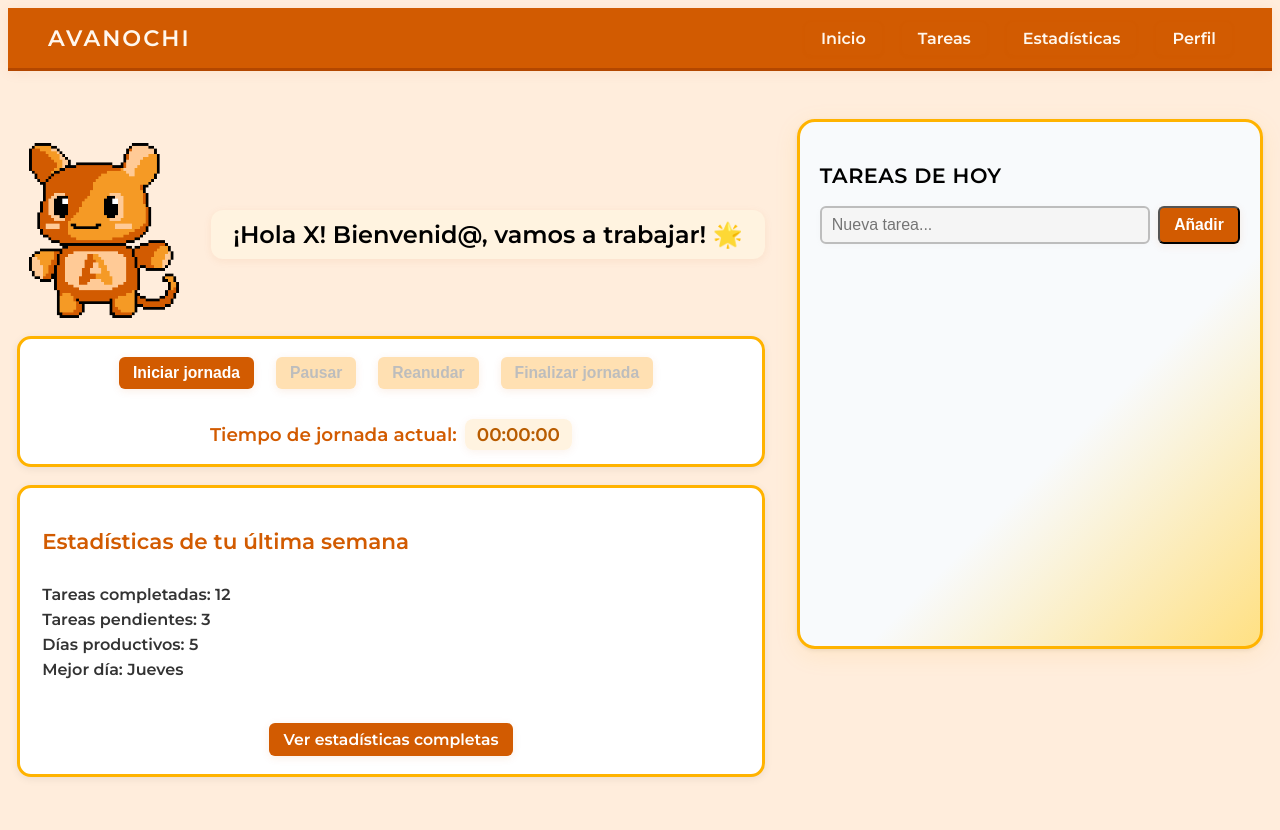
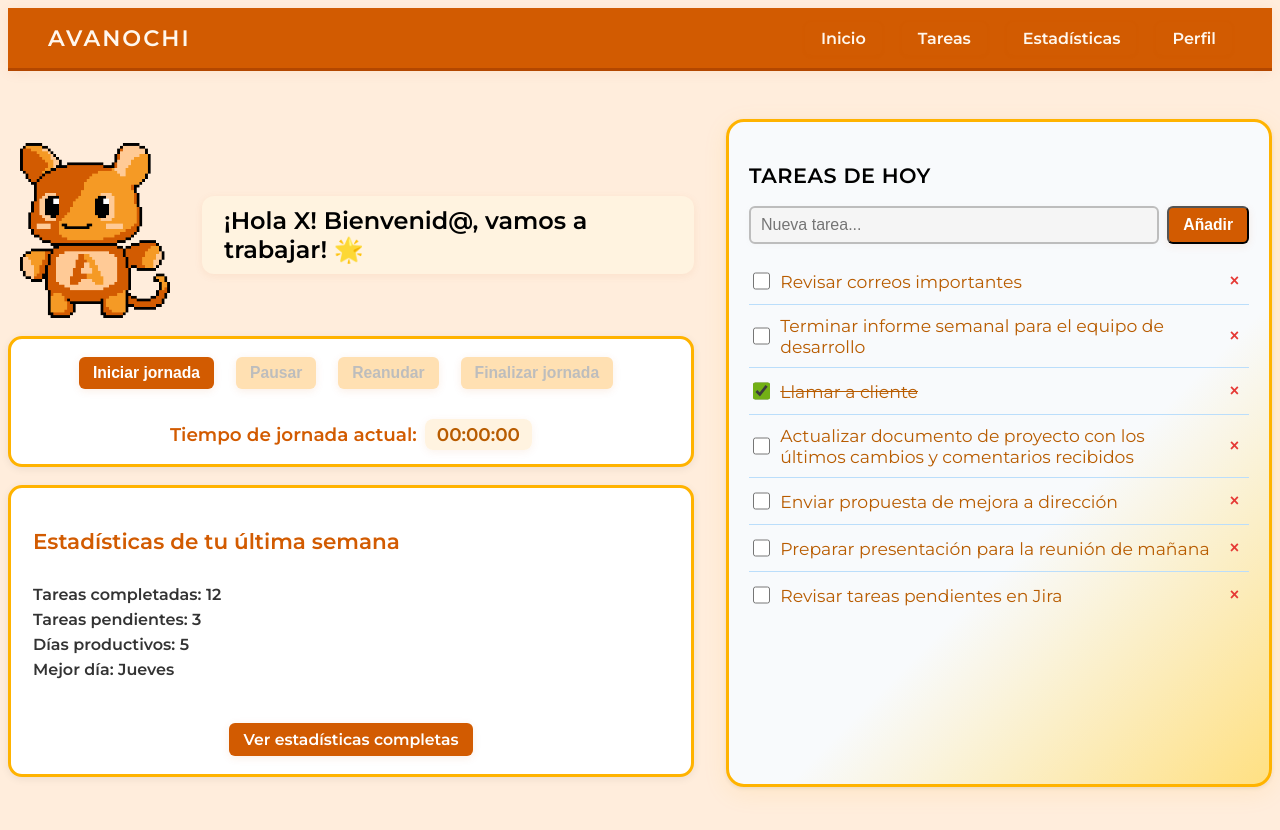
Before and after one commit to Avanochi-project/AVANOCHI, an Angular app in the folder avanochi/web-app/avanochi-frontend/: page / in a window 1280 px wide. Shown: the top 830 px of the page. Built offline with nearby package versions, Linux system fonts and the light colour scheme.

Commit message:
Mejoras en tareas: botón borrar, scroll y layout

```diff
--- a/avanochi/web-app/avanochi-frontend/src/app/tasks-today/tasks-today.css
+++ b/avanochi/web-app/avanochi-frontend/src/app/tasks-today/tasks-today.css
@@ -172,6 +172,9 @@
 .task-card { /* Usa el CSS global para mantener el diseño */ }
 /* --- Modern Reset para el bloque de tareas de hoy (igual que ayer) --- */
 .task-card-today {
+	flex: 1;
+	align-self: stretch;
+	min-height: 480px;
 	background: linear-gradient(135deg, #f8fafc 60%, #ffe082 100%) !important;
 	color: #b85c00 !important;
 	border: 3px solid #ffb300 !important;
@@ -180,45 +183,36 @@
 	justify-content: flex-start;
 	padding: 24px 20px 20px 20px;
 	border-radius: 18px;
-	width: 420px;
-	min-width: 420px;
-	max-width: 420px;
-	height: 480px;
+		width: 500px;
+		min-width: 500px;
+		max-width: 500px;
+		flex: 1 1 0;
+		min-height: 480px;
 	overflow: hidden;
 	box-shadow: 0 6px 24px rgba(255,179,0,0.10), 0 1.5px 4px rgba(0,0,0,0.08);
 }
+
 .task-card-today .delete-btn {
-		background: #ff5252;
-		border: none;
-		border-radius: 50%;
-		width: 32px;
-		height: 32px;
-		display: flex;
-		align-items: center;
-		justify-content: center;
-		cursor: pointer;
-		margin-left: 8px;
-		transition: background 0.2s, box-shadow 0.2s, transform 0.2s;
-		box-shadow: 0 2px 8px rgba(255,82,82,0.10);
+	background: transparent;
+	border: none;
+	color: #d32f2f;
+	font-size: 1.3rem;
+	cursor: pointer;
+	padding: 2px 8px;
+	margin-left: 8px;
+	border-radius: 4px;
+	transition: background 0.2s, color 0.2s;
+	outline: none;
 }
 .task-card-today .delete-btn:hover {
-		background: #b71c1c;
-		transform: scale(1.15);
-		box-shadow: 0 0 0 4px rgba(183,28,28,0.18), 0 4px 16px rgba(183,28,28,0.18);
+	background: #ffeaea;
+	color: #b71c1c;
 }
-.task-card-today .delete-x {
-	color: #fff;
-	font-size: 2rem;
-	font-weight: bold;
-	line-height: 1;
-	pointer-events: none;
-	user-select: none;
-	display: flex;
-	align-items: center;
-	justify-content: center;
-	width: 100%;
-	height: 100%;
+.task-card-today .delete-btn:active {
+	background: #ffd6d6;
+	color: #b71c1c;
 }
+
 .task-card-today h2 {
 	font-size: 1.3rem;
 	color: #000 !important;
@@ -279,8 +273,9 @@
 	padding: 0;
 	margin: 0;
 	width: 100%;
+	flex: 1 1 auto;
+	min-height: 0;
 	overflow-y: auto;
-	max-height: 320px;
 	display: flex;
 	flex-direction: column;
 	align-items: stretch;
@@ -315,10 +310,11 @@
 	background: none;
 	color: #e53935;
 	border: none;
-	font-size: 1.1rem;
-	border-radius: 50%;
-	transition: background 0.2s, color 0.2s;
-}
+		font-size: 1rem;
+		font-weight: bold;
+		line-height: 1;
+		box-shadow: none;
+		transition: background 0.2s, color 0.2s;
 .task-card-today button[aria-label]:hover,
 .task-card-today button[ng-reflect-ng-click]:hover {
 	background: #ffebee;
--- a/avanochi/web-app/avanochi-frontend/src/app/tasks-today/tasks-today.html
+++ b/avanochi/web-app/avanochi-frontend/src/app/tasks-today/tasks-today.html
@@ -41,9 +41,7 @@
       <li *ngFor="let task of tasks(); let i = index">
         <input type="checkbox" [checked]="task.done" (change)="toggleDone(i)" />
         <span [style.textDecoration]="task.done ? 'line-through' : 'none'">{{ task.title }}</span>
-        <button class="delete-btn" (click)="deleteTask(i)" aria-label="Eliminar tarea">
-          <span class="delete-x">×</span>
-        </button>
+  <button class="delete-btn" (click)="deleteTask(i)" aria-label="Eliminar tarea">×</button>
       </li>
     </ul>
   </div>
--- a/avanochi/web-app/avanochi-frontend/src/app/tasks-today/tasks-today.ts
+++ b/avanochi/web-app/avanochi-frontend/src/app/tasks-today/tasks-today.ts
@@ -70,7 +70,15 @@ export class TasksToday {
     if (this.timerInterval) clearInterval(this.timerInterval);
     this.timerInterval = null;
   }
-  tasks = signal<Task[]>([]);
+  tasks = signal<Task[]>([
+    { title: 'Revisar correos importantes', done: false },
+    { title: 'Terminar informe semanal para el equipo de desarrollo', done: false },
+    { title: 'Llamar a cliente', done: true },
+    { title: 'Actualizar documento de proyecto con los últimos cambios y comentarios recibidos', done: false },
+    { title: 'Enviar propuesta de mejora a dirección', done: false },
+    { title: 'Preparar presentación para la reunión de mañana', done: false },
+    { title: 'Revisar tareas pendientes en Jira', done: false }
+  ]);
   newTask = signal('');
 
   addTask() {
```
